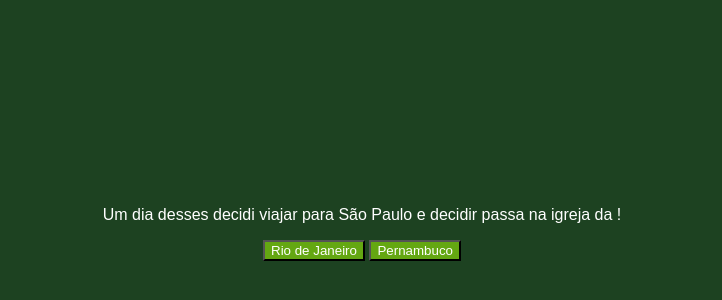
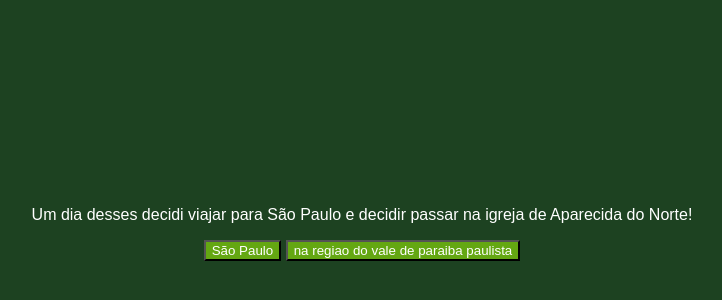
Before and after one commit to danixwv/criando_aventura, a plain HTML site: page index.html in a window 1280 px wide. Shown: the part 134-434 px from the top of the page, without its empty margins (278-1000 px from the left). Drawn offline with Linux system fonts and the light colour scheme; a web font is replaced by a local one.

Commit message:
Update index.html

```diff
--- a/index.html
+++ b/index.html
@@ -13,12 +13,12 @@
     <main>
         <div class="passo ativo" id="passo-0">
             <img src="img/cenario-passo0.png" alt="">
-            <p>Um dia desses decidi viajar para São Paulo e decidir passa na igreja da !</p>
-            <button class="btn-proximo" data-proximo="1">Rio de Janeiro</button>
-            <button class="btn-proximo" data-proximo="2">Pernambuco</button>
+            <p>Um dia desses decidi viajar para São Paulo e decidir passar na igreja de Aparecida do Norte!</p>
+            <button class="btn-proximo" data-proximo="1">São Paulo</button>
+            <button class="btn-proximo" data-proximo="2">na regiao do vale de paraiba paulista</button>
         </div>
         <div class="passo" id="passo-1">
-            <p>Você começa sua jornada no Rio de Janeiro, subindo o Pico da Tijuca ao amanhecer para encontrar a primeira pista.</p>
+            <p>Você começa sua jornada em guaratuba e passa por sao paulo.</p>
             <button class="btn-proximo" data-proximo="3">Procurar a pista no topo do pico</button>
             <button class="btn-proximo" data-proximo="4">Desistir e voltar para casa</button>
         </div>
```
